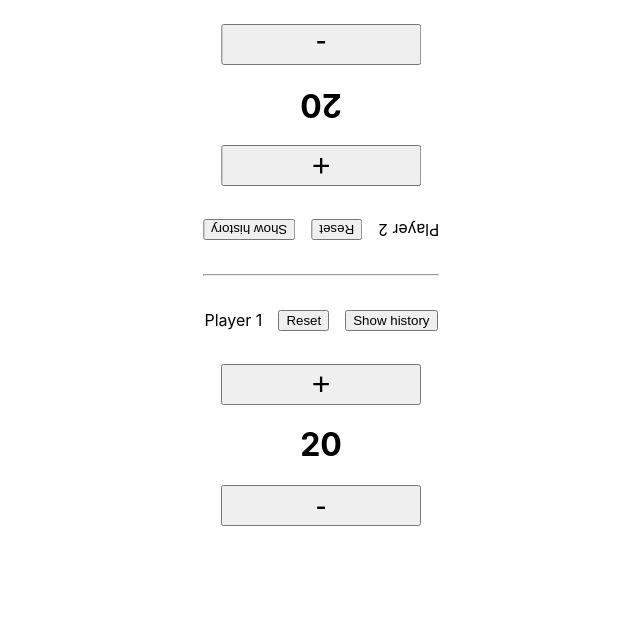
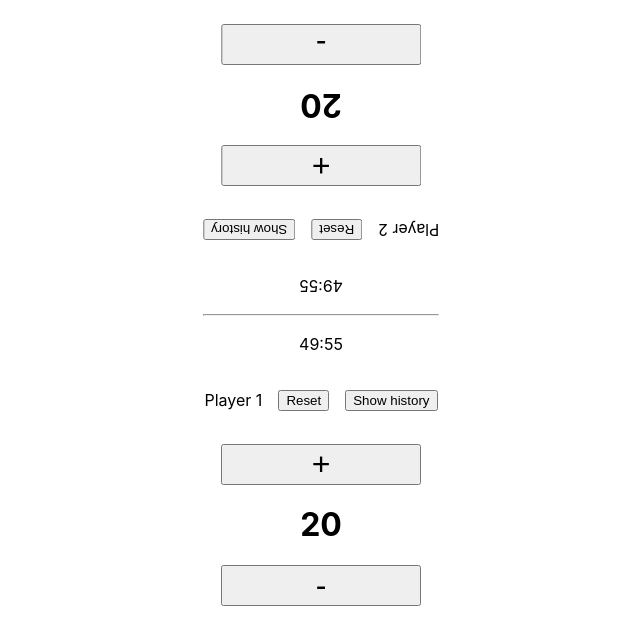
Before and after one commit to axelfriberg/lifelink, a React (Vite) app: page / in a window 1280 px wide. Shown: the top 644 px of the page, without its empty margins (319-959 px from the left). Built offline with nearby package versions, Linux system fonts and the light colour scheme.

Commit message:
Add round timer

```diff
--- a/src/App.css
+++ b/src/App.css
@@ -5,3 +5,7 @@
 .flip {
   transform: rotate(180deg);
 }
+
+.round-timer {
+  text-align: center;
+}
--- a/src/App.tsx
+++ b/src/App.tsx
@@ -1,22 +1,33 @@
 import "./App.css";
 import { LifeCounter } from "./components/LifeCounter/LifeCounter.tsx";
+import useRoundTimer from "./useRoundTimer.ts";
 
 export const STARTING_LIFE_TOTAL = 20;
 
 function App() {
+  const { minutes, seconds } = useRoundTimer();
   return (
     <div>
+      <div className="flip">
+        <p className="round-timer">
+          {minutes}:{seconds}
+        </p>
         <LifeCounter
-        className="flip"
           startingLifeTotal={STARTING_LIFE_TOTAL}
           playerName="Player 2"
         />
+      </div>
       <hr className="divider" />
+      <div>
+        <p className="round-timer">
+          {minutes}:{seconds}
+        </p>
         <LifeCounter
           startingLifeTotal={STARTING_LIFE_TOTAL}
           playerName="Player 1"
         />
       </div>
+    </div>
   );
 }
 
--- /dev/null
+++ b/src/useRoundTimer.ts
@@ -0,0 +1,27 @@
+import { useState, useEffect } from "react";
+
+const useRoundTimer = () => {
+  const [time, setTime] = useState(50 * 60 * 1000); // 50 minutes in ms
+
+  useEffect(() => {
+    const timer = setInterval(() => {
+      setTime((prevTime) => prevTime - 1000);
+    }, 1000);
+
+    return () => {
+      clearInterval(timer);
+    };
+  }, []);
+
+  const date = new Date(time);
+
+  const minutes = date.getUTCMinutes();
+  const seconds = date.getSeconds();
+
+  return {
+    minutes: minutes,
+    seconds: seconds,
+  };
+};
+
+export default useRoundTimer;
```
Lines whose indentation alone changed are shown as unchanged.
